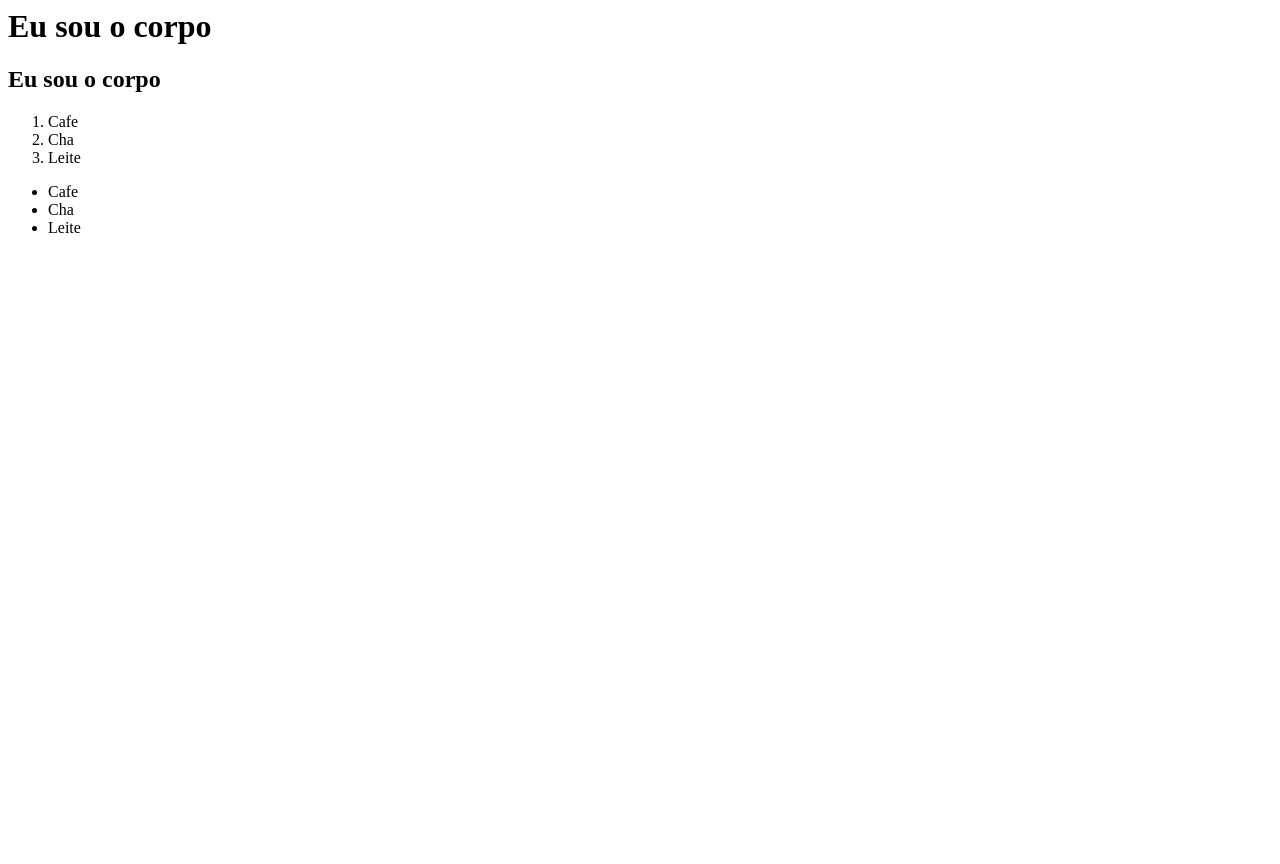
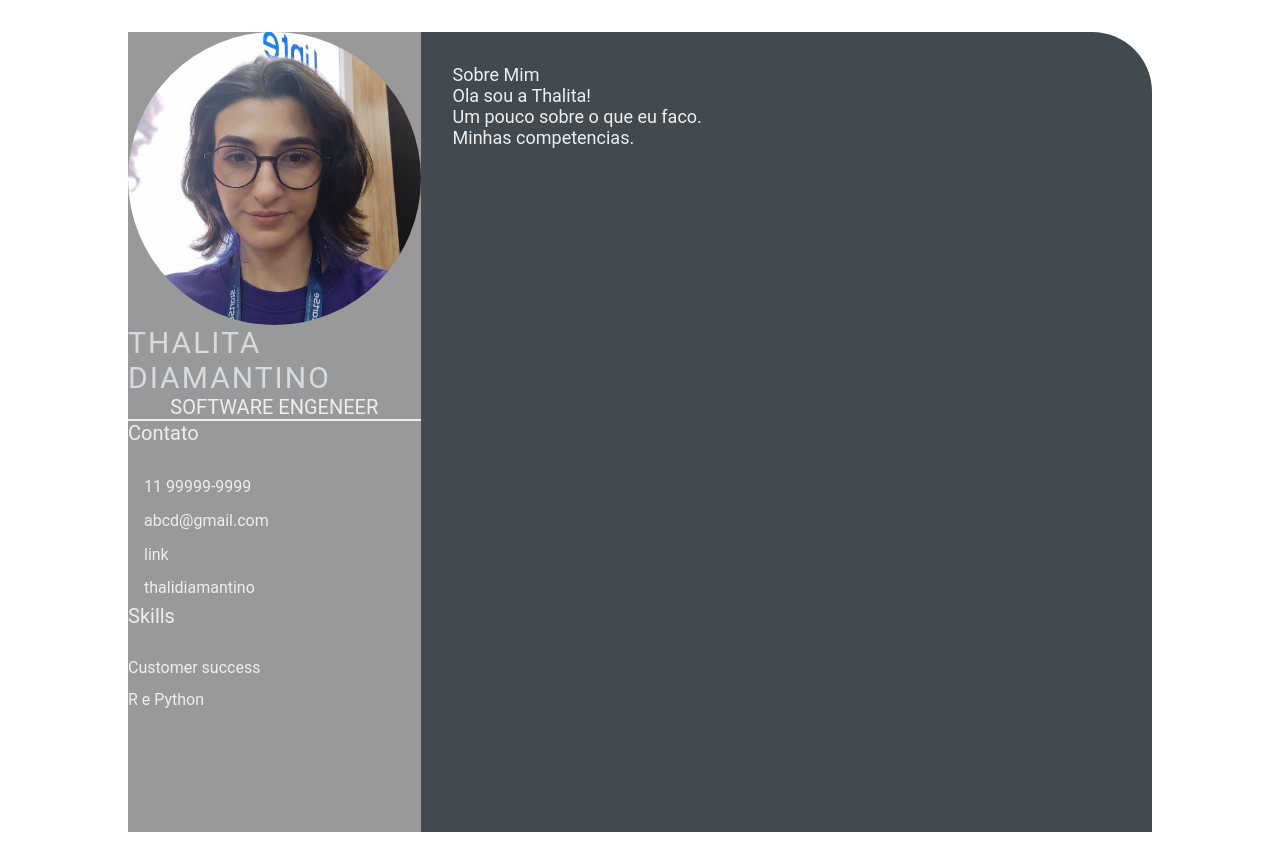
Before and after one commit to thalidiamantino/devweekgit.github.io, a plain HTML site: page index.html in a window 1280 px wide. Before the commit the page ends 800 px from the top, so only its background shows below. Drawn offline with Linux system fonts and the light colour scheme.

Commit message:
feature: add index.html (#2)
Co-authored-by: Thalita Arruda <thalitaarruda@MacBook-Air-de-Thalita.local>

```diff
--- a/index.html
+++ b/index.html
@@ -1,21 +1,52 @@
-<html>
-    <head>
-        <title>
-            Ola!
-        </title>
-    </head>
-    <body>
-        <h1>Eu sou o corpo </h1>
-        <h2>Eu sou o corpo</h2>
-    </body>
-    <ol>
-        <li>Cafe</li>
-        <li>Cha</li>
-        <li>Leite</li>
-    </ol>
-    <ul>
-        <li>Cafe</li>
-        <li>Cha</li>
-        <li>Leite</li>
-    </ul>
+<html lang="en">
+<head>
+    <meta charset="UTF-8">
+    <meta http-equiv="X-UA-Compatible" content="IE=edge">
+    <meta name="viewport" content="width=device-width, initial-scale=1.0">
+    <title>Thalita Diamantino CV</title>
+
+    <link rel="stylesheet" href="style.css">
+
+</head>
+<body>
+    <main class="resume-contents">
+        <section class="left-section">
+            <section class="left-section-content">
+                <div class="profile">
+                    <img class="profile-image" src="img/profile-image.jpg" alt="Profile image">
+                    <p class="name">Thalita Diamantino</p>
+                    <p class="profession">Software Engeneer</p>
+                </div>
+                <div class="contact-info">
+                    <p class="left-title">Contato</p>
+                    <ul>
+                        <li><i class="fa fa-phone"></i>11 99999-9999</li>
+                        <li><i class="fa fa-envelope"></i>abcd@gmail.com</li>
+                        <li><i class="fa fa-globe"></i>link</li>
+                        <li><i class="fa fa-github"></i>thalidiamantino</li>
+                    </ul>
+                </div>
+                <div class="skills">
+                    <p class="left-title">Skills</p>
+                    <ul>
+                        <li><p>Customer success</p></li>
+                        <li><p>R e Python</p></li>
+                    </ul>
+                </div>
+            </section>
+            </section>
+            <section class="right-section">
+                <div class="right-section-contents">
+                    <section class="about gap">
+                        <div class="about-me-contents">Sobre Mim</div>
+                        <p class="about-me-contents">
+                            Ola sou a Thalita!
+                            <br> Um pouco sobre o que eu faco.
+                            <br> Minhas competencias.
+                        </p>
+                    </section>
+                </div>
+            </section>
+    </main>
+</body>
 </html>
--- /dev/null
+++ b/style.css
@@ -0,0 +1,138 @@
+* {
+    margin: 0;
+    padding: 0;
+    box-sizing: border-box;
+    list-style: none;
+    font-family: 'Roboto', sans-serif;
+}
+
+.resume-contents {
+    min-height: 100vh;
+    width: 80%;
+    margin: 2rem auto;
+    display: grid;
+    grid-template-columns: repeat(7, 1fr);
+}
+
+.left-section {
+    grid-column: span 2;
+    height: 100%;
+    background-color: #999999;
+}
+
+.right-section {
+    grid-column: span 5;
+    height: 100%;
+    background-color: #424a50;
+    border-radius: 0px 60px 0px 0px;
+}
+
+.left-section-contents{
+    padding: 2rem 2rem;
+}
+
+.profile {
+    width: 100%;
+    border-bottom: 2px solid #eeeeee;
+}
+
+.profile .profile-image {
+    width: 100%;
+    border-radius: 100%;
+}
+
+.name {
+    color: #D6DBDF;
+    font-size: 30px;
+    letter-spacing: 2px;
+    text-transform: uppercase;
+}
+
+.profession {
+    color: #eeeeee;
+    font-size: 20px;
+    text-transform: uppercase;
+    text-align: center;
+}
+
+/* .contact-info { border-bottom: 2px solid #1B2631; } */
+.left-title {
+    color: #eeeeee;
+    font-size: 20px;
+}
+
+.contact-info ul {
+    padding-top: 1.5rem;
+}
+
+.contact-info ul li,
+.references ul li {
+    padding: .4rem 0;
+    color: #eeeeee;
+}
+
+.contact-info ul li i,
+.references ul li i {
+    padding-right: 1rem;
+    font-size: 18px;
+    color: #eeeeee;
+}
+
+.skills ul {
+    padding-top: 1.5rem;
+}
+.skills ul li p {
+    padding: .4rem 0;
+    color: #eeeeee;
+}
+
+.right-section-contents {
+    padding: 2rem 2rem;
+}
+
+.right-title {
+    color: #eeeeee;
+}
+
+.gap {
+    padding-bottom: 2rem;
+}
+.about-me-contents {
+    font-size: 18px;
+    color: #eeeeee;
+}
+
+.experience-contents,
+.education-contents,
+.awards-contents {
+    display: grid;
+    grid-template-columns: repeat(2, 1fr);
+    padding-bottom: 2rem;
+    color: #F1F8FD;
+}
+
+.exp-company-name,
+.education-school-name,
+.awards-company-name {
+    font-size: 25px;
+    font-weight: bold;
+}
+
+.exp-time-period,
+.educationp-time-period,
+.awards-time-period {
+    font-size: 18px;
+}
+
+.exp-position,
+.education-subject,
+.awards-name {
+    font-size: 25px;
+}
+
+.exp-desc,
+.education-desc,
+.awards-desc {
+    font-size: 16px;
+    padding-left: 5px;
+}
```
Also changed, not shown: img/profile-image.jpg (added).
